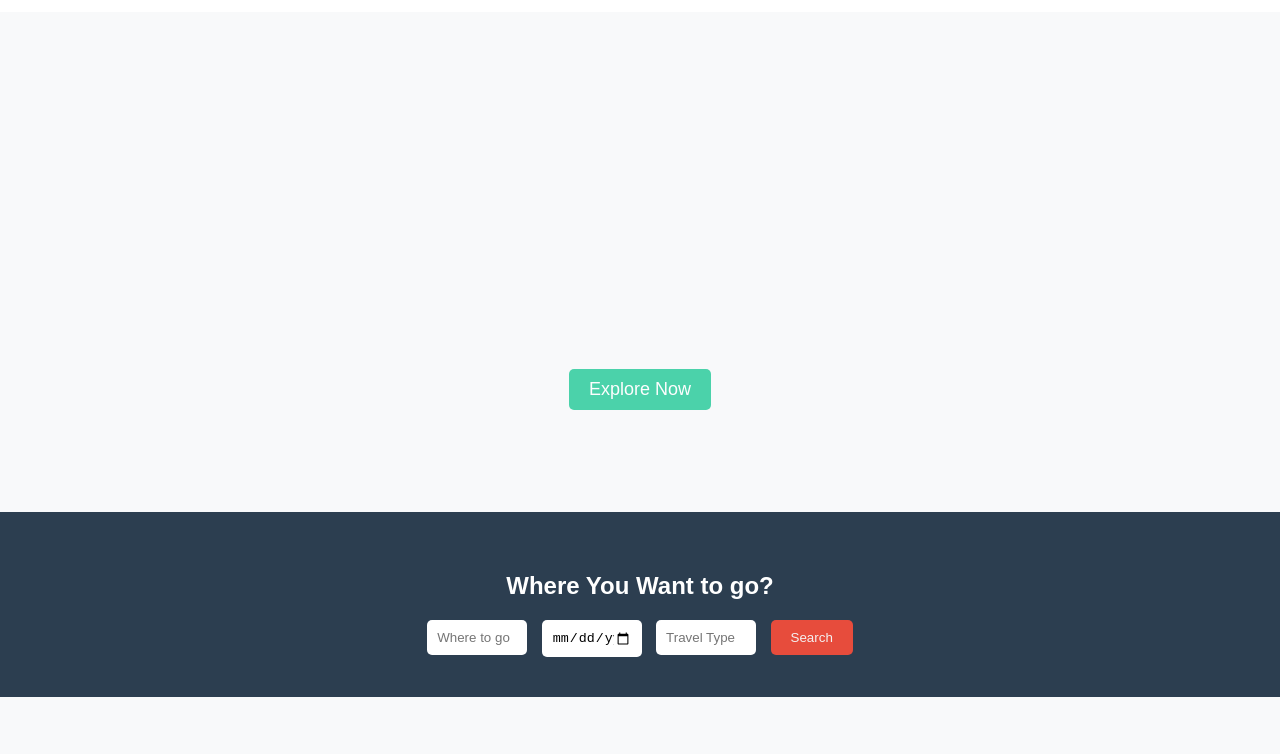
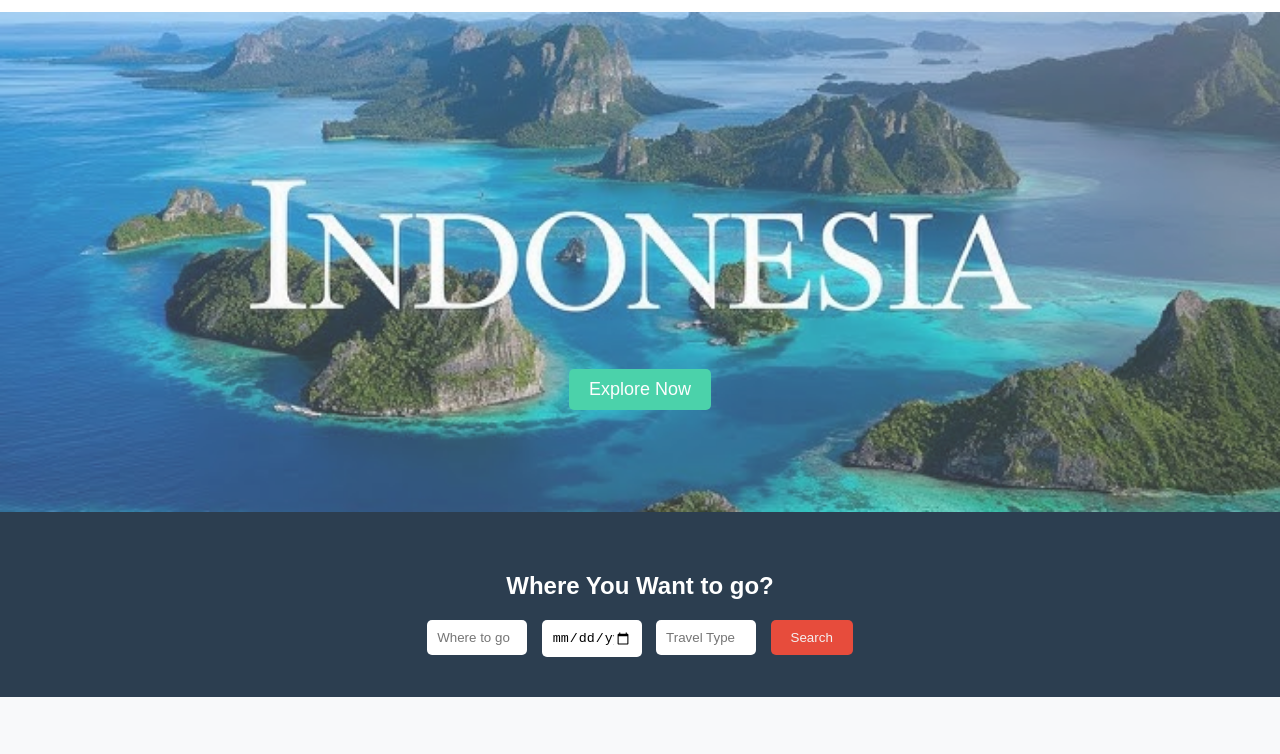
Before and after one commit to Sakshi72004/Travelio, a plain HTML site: page HomeWork/index.html in a window 1280 px wide. Shown: the part 46-800 px from the top of the page. Drawn offline with Linux system fonts and the light colour scheme.

Commit message:
Update index.html

```diff
--- a/HomeWork/index.html
+++ b/HomeWork/index.html
@@ -37,7 +37,7 @@
       font-weight: bold;
     }
     .hero {
-      background: url('Travelio/image1.jpg') no-repeat center center/cover;
+     background: url('./image1.jpg') no-repeat center center/cover;
       height: 500px;
       display: flex;
       justify-content: center;
```
